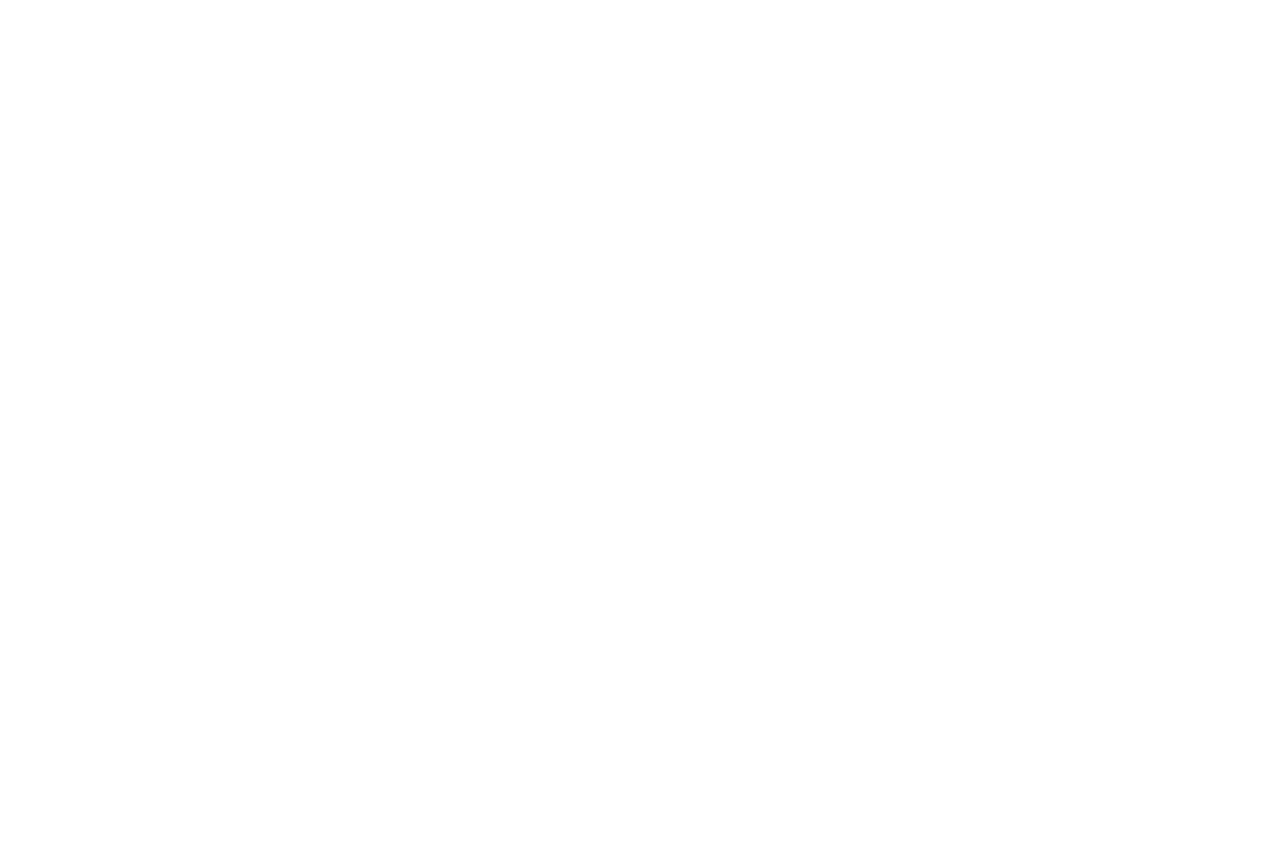
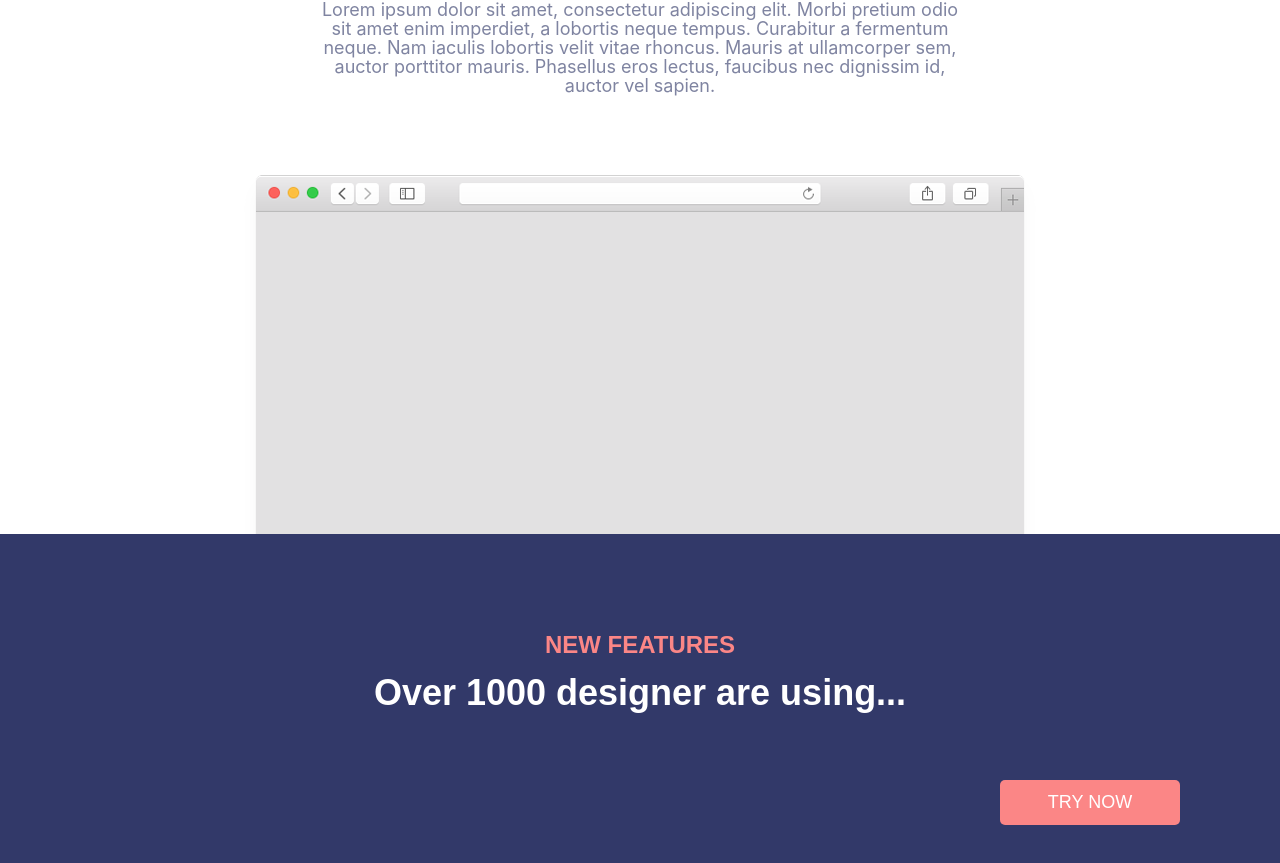
Before and after one commit to Sound1ab/cssgridzopa, a React (Create React App) app: page / in a window 1280 px wide. Shown: the part 2963-3826 px from the top of the page. Before the commit the page ends 2772 px from the top, so only its background shows below. Built offline with nearby package versions, Linux system fonts and the light colour scheme.

Commit message:
Add SignUp component

```diff
--- a/src/App.js
+++ b/src/App.js
@@ -4,6 +4,8 @@
 import Features from './components/organisms/Features';
 import Responsive from './components/organisms/Responsive';
 import Testimonials from './components/organisms/Testimonials';
+import NewFeatures from './components/organisms/NewFeatures';
+import SignUp from './components/organisms/SignUp';
 import ErrorBoundary from './components/ErrorBoundary';
 
 class App extends Component {
@@ -15,6 +17,8 @@
                 <Features/>
                 <Responsive/>
                 <Testimonials/>
+                <NewFeatures/>
+                <SignUp/>
             </ErrorBoundary>
         );
     }
--- a/src/components/atoms/Button.jsx
+++ b/src/components/atoms/Button.jsx
@@ -1,4 +1,4 @@
-import styled from 'styled-components';
+import styled, {css} from 'styled-components';
 
 const Button = styled.button`
   border: none;
@@ -8,7 +8,7 @@
   background-color: var(--pink);
   color: var(--white);
   border-radius: 5px;
-  margin-bottom: 16px;
+  ${props => props.noMarginBottom ? css`margin-bottom: 0` : css`margin-bottom: 16px`}
 `;
 
 export default Button;
--- a/src/components/atoms/Text.jsx
+++ b/src/components/atoms/Text.jsx
@@ -1,10 +1,11 @@
-import styled from 'styled-components';
+import styled, {css} from 'styled-components';
 import PropTypes from "prop-types";
 
 const Text = styled.p`
   color: ${props => props.light ? 'var(--white)' : 'var(--dark-grey)'};
   font-size: calc(var(--fz-${props => props.size}) * 1px);
   margin-bottom: ${props => props.marginBottom ? '16px' : '0'}
+  ${props => props.maxWidth ? css`max-width: ${props.maxWidth}px` : null}
 `;
 
 Text.propTypes = {
@@ -15,12 +16,14 @@
             return new Error ('Prop must be either small or base');
         }
     },
+    maxWidth: PropTypes.number
 };
 
 Text.defaultProps = {
     light: false,
     marginBottom: false,
-    size: 'base'
+    size: 'base',
+    maxWidth: 0
 };
 
 export default Text;
--- a/src/components/atoms/Wrapper.jsx
+++ b/src/components/atoms/Wrapper.jsx
@@ -54,6 +54,7 @@
         }
     },
     backgroundColor: PropTypes.string,
+    backgroundImage: PropTypes.string,
     flexDirection: function (props, propName) {
         if (!props[propName].match(/(row|column)/)) {
             return new Error ('Prop must be a valid text-align string');
@@ -75,6 +76,7 @@
     padding: [18],
     textAlign: 'left',
     backgroundColor: 'transparent',
+    backgroundImage: '',
     justifyContent: 'center',
     alignItems: 'center',
     flexDirection: 'row'
--- /dev/null
+++ b/src/components/organisms/NewFeatures.jsx
@@ -0,0 +1,24 @@
+import React from 'react';
+import Wrapper from '../atoms/Wrapper';
+import Heading from '../atoms/Heading';
+import Text from '../atoms/Text';
+
+const NewFeatures = ({props}) => {
+    return (
+        <div>
+            <Wrapper padding={[80, 18, 80, 18]} flexDirection={'column'} textAlign={'center'}>
+                <Heading type={'h3'} color={'var(--pink)'}>New Features</Heading>
+                <Heading type={'h2'}>Some awesome features</Heading>
+                <Text maxWidth={650}>
+                    Lorem ipsum dolor sit amet, consectetur adipiscing elit. Morbi pretium odio sit amet enim imperdiet, a lobortis neque tempus. Curabitur a fermentum neque. Nam iaculis lobortis velit vitae rhoncus. Mauris at ullamcorper sem, auctor porttitor mauris. Phasellus eros lectus, faucibus nec dignissim id, auctor vel sapien.
+                </Text>
+            </Wrapper>
+            <Wrapper padding={[0]}>
+                <img src={require('../../assets/images/section6-browser.png')} />
+            </Wrapper>
+        </div>
+
+    )
+};
+
+export default NewFeatures;
--- /dev/null
+++ b/src/components/organisms/SignUp.jsx
@@ -0,0 +1,74 @@
+import React from 'react';
+import styled from 'styled-components';
+import {breakpoints} from '../utils/breakpoints';
+import Heading from '../atoms/Heading';
+import Grid from '../atoms/Grid';
+import SubGrid from '../atoms/SubGrid';
+import Wrapper from '../atoms/Wrapper';
+import Text from '../atoms/Text';
+import Button from '../atoms/Button';
+
+let ResponsiveGrid = Grid.extend`
+  max-width: 1200px;
+  margin: 0 auto;
+  grid-template-columns: repeat(4, 1fr);
+  grid-template-rows: auto 1fr auto;
+  grid-template-areas:
+    "heading heading heading heading"
+    "content-1 content-2 content-3 content-4";
+    "tc tc tc tc";
+  @media (max-width: ${breakpoints.s}px) {
+    grid-template-columns: 1fr;
+    grid-template-rows: auto 1fr 1fr 1fr 1fr auto;
+    grid-template-areas:
+      "heading"
+      "content-1"
+      "content-2"
+      "content-3"
+      "content-4"
+      "tc";
+  }
+`;
+
+const Features = () => {
+    return (
+        <Wrapper
+            padding={[80, 0, 80, 0]}
+            backgroundColor={'var(--purple)'}
+        >
+            <ResponsiveGrid>
+                <SubGrid colSpan={'heading'}>
+                    <Wrapper
+                        flexDirection={'column'}
+                        textAlign={'center'}
+                    >
+                        <Heading type={'h3'}>New Features</Heading>
+                        <Heading type={'h2'} color={'var(--white)'}>Over 1000 designer are using...</Heading>
+                    </Wrapper>
+                </SubGrid>
+                <SubGrid colStart={'content-1'}>
+                    <Wrapper flexDirection={'column'} textAlign={'center'}>
+
+                    </Wrapper>
+                </SubGrid>
+                <SubGrid colStart={'content-2'}>
+                    <Wrapper flexDirection={'column'} textAlign={'center'}>
+
+                    </Wrapper>
+                </SubGrid>
+                <SubGrid colStart={'content-3'}>
+                    <Wrapper flexDirection={'column'} textAlign={'center'}>
+
+                    </Wrapper>
+                </SubGrid>
+                <SubGrid colStart={'content-4'}>
+                    <Wrapper flexDirection={'column'} textAlign={'center'}>
+                        <Button noMarginBottom>Try now</Button>
+                    </Wrapper>
+                </SubGrid>
+            </ResponsiveGrid>
+        </Wrapper>
+    )
+};
+
+export default Features;
--- a/src/components/organisms/Testimonials.jsx
+++ b/src/components/organisms/Testimonials.jsx
@@ -2,7 +2,6 @@
 import styled from 'styled-components';
 import Grid from '../atoms/Grid';
 import SubGrid from '../atoms/SubGrid';
-import GridBackground from '../atoms/GridBackground';
 import Wrapper from '../atoms/Wrapper';
 import Heading from '../atoms/Heading';
 import Text from '../atoms/Text';
```
